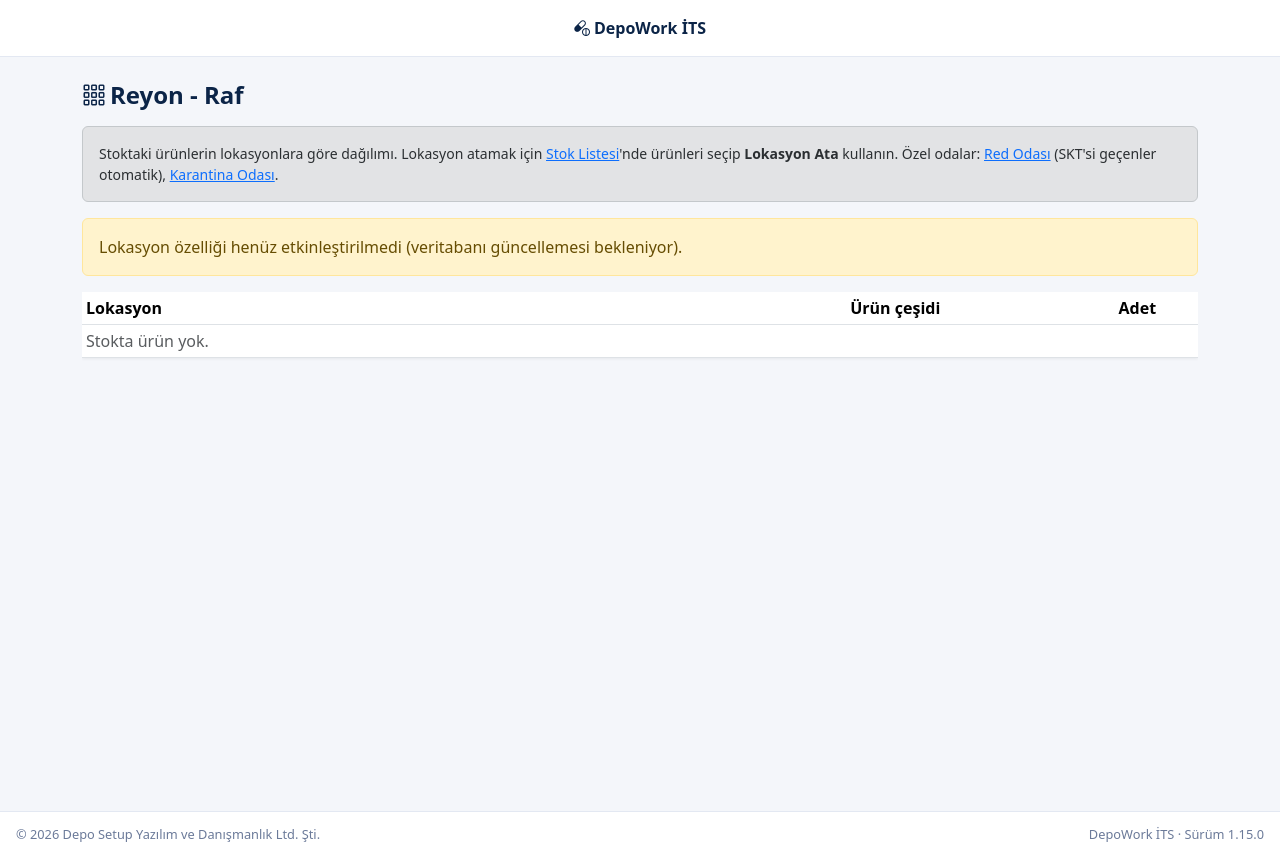
After one commit to deposetup/DepoWorkits, a Laravel app: template resources/views/stok/reyon-raf.blade.php in a window 1280 px wide. The commit adds this page. Run offline with Laravel 12, Linux system fonts and the light colour scheme; the template is opened without the code that fills it, so the values that code supplies are empty.

Commit message:
Reyon - Raf menüsü, Karantina Odası, Red Odası taşındı (v1.15.0)
Co-Authored-By: Claude Sonnet 5.5 <noreply@anthropic.com>

```diff
--- a/app/Models/StokKalemi.php
+++ b/app/Models/StokKalemi.php
@@ -10,6 +10,8 @@ class StokKalemi extends Model
     protected $guarded = [];
 
     public const RED_ODASI = 'Red Odası';
+
+    public const KARANTINA_ODASI = 'Karantina Odası';
 
     /** Migration henüz çalışmadıysa lokasyon özellikleri sessizce devre dışı kalır. */
     public static function lokasyonVar(): bool
--- a/config/its.php
+++ b/config/its.php
@@ -2,7 +2,7 @@
 
 return [
     // Sürüm numarası: her yayında burada artırılır (MAJOR.MINOR.PATCH).
-    'surum' => '1.14.3',
+    'surum' => '1.15.0',
     'firma' => 'Depo Setup Yazılım ve Danışmanlık Ltd. Şti.',
     'driver' => env('ITS_DRIVER', 'mock'),
     'base_url' => env('ITS_BASE_URL', 'https://itstest2.saglik.gov.tr'), // canlı: https://its2.saglik.gov.tr
--- a/resources/views/layouts/app.blade.php
+++ b/resources/views/layouts/app.blade.php
@@ -84,8 +84,12 @@
         ['Stok Listesi (Karekod)', 'bi-upc-scan', route('stok.liste'), ['stok.liste']],
         ['Stok İçe Aktar (İTS Doğrulamalı)', 'bi-cloud-download', route('stok.ice-aktar'), ['stok.ice-aktar*']],
         ['Kritik / Miad', 'bi-exclamation-triangle', route('kritik-miad'), ['kritik-miad']],
+        ['Karekod Oluşturucu', 'bi-qr-code', route('karekod.olustur'), ['karekod.olustur']],
+      ]],
+      ['Reyon - Raf', 'bi-grid-3x3-gap', null, [
+        ['Reyon - Raf Özeti', 'bi-geo-alt', route('stok.reyon-raf'), ['stok.reyon-raf']],
         ['Red Odası', 'bi-archive', route('stok.red-odasi'), ['stok.red-odasi']],
-        ['Karekod Oluşturucu', 'bi-qr-code', route('karekod.olustur'), ['karekod.olustur']],
+        ['Karantina Odası', 'bi-shield-exclamation', route('stok.karantina'), ['stok.karantina']],
       ]],
       ['Sorgular', 'bi-patch-question', null, [
         ['Durum Sorgu', 'bi-shield-check', route('durum'), ['durum*']],
--- a/resources/views/stok/liste.blade.php
+++ b/resources/views/stok/liste.blade.php
@@ -48,7 +48,8 @@
   <div class="col-auto"><button class="btn btn-dark" id="uygula"><i class="bi bi-send-check me-1"></i><span id="uygulaAd">Seçilenlere Uygula</span> (<span id="sayi">0</span>)</button></div>
   @if($durum === 'stokta' && \App\Models\StokKalemi::lokasyonVar())
   <div class="col-auto d-flex gap-1"><input name="lokasyon" list="lokOneri" class="form-control form-control-sm" placeholder="Reyon / raf (örn. Reyon A Raf 3)" maxlength="80" form="toplu"><datalist id="lokOneri">@foreach($lokasyonlar as $l)<option value="{{ $l }}">@endforeach</datalist>
-    <button class="btn btn-sm btn-outline-primary text-nowrap" formaction="{{ route('stok.lokasyon') }}" data-yerel="1"><i class="bi bi-geo-alt me-1"></i>Lokasyon Ata</button></div>
+    <button class="btn btn-sm btn-outline-primary text-nowrap" formaction="{{ route('stok.lokasyon') }}" data-yerel="1"><i class="bi bi-geo-alt me-1"></i>Lokasyon Ata</button>
+    <button class="btn btn-sm btn-warning text-nowrap" formaction="{{ route('stok.lokasyon') }}" name="lokasyon" value="{{ \App\Models\StokKalemi::KARANTINA_ODASI }}" data-yerel="1"><i class="bi bi-shield-exclamation me-1"></i>Karantinaya Al</button></div>
   @endif
   <div class="col-auto small text-muted">Bu sayfadaki ürünler seçilir; başka sayfa için ayrıca uygulayın.</div>
 </div></div>
--- /dev/null
+++ b/resources/views/stok/reyon-raf.blade.php
@@ -0,0 +1,15 @@
+@extends('layouts.app')
+@section('baslik', 'Reyon - Raf')
+@section('icerik')
+<h4><i class="bi bi-grid-3x3-gap me-1"></i>Reyon - Raf</h4>
+<div class="alert alert-secondary small">Stoktaki ürünlerin lokasyonlara göre dağılımı. Lokasyon atamak için <a href="{{ route('stok.liste') }}">Stok Listesi</a>'nde ürünleri seçip <b>Lokasyon Ata</b> kullanın. Özel odalar: <a href="{{ route('stok.red-odasi') }}">Red Odası</a> (SKT'si geçenler otomatik), <a href="{{ route('stok.karantina') }}">Karantina Odası</a>.</div>
+@unless($hazir)<div class="alert alert-warning">Lokasyon özelliği henüz etkinleştirilmedi (veritabanı güncellemesi bekleniyor).</div>@endunless
+<div class="table-responsive"><table class="table table-sm bg-white align-middle">
+<thead><tr><th>Lokasyon</th><th class="text-end">Ürün çeşidi</th><th class="text-end">Adet</th><th></th></tr></thead><tbody>
+@forelse($satirlar as $s)
+<tr><td>@if($s->lokasyon === \App\Models\StokKalemi::RED_ODASI)<span class="badge text-bg-danger">{{ $s->lokasyon }}</span>@elseif($s->lokasyon === \App\Models\StokKalemi::KARANTINA_ODASI)<span class="badge text-bg-warning">{{ $s->lokasyon }}</span>@else{{ $s->lokasyon ?: 'Lokasyonsuz' }}@endif</td>
+<td class="text-end">{{ $s->cesit }}</td><td class="text-end fw-semibold">{{ $s->adet }}</td>
+<td class="text-end"><a class="btn btn-sm btn-outline-primary" href="{{ route('stok.liste', ['lokasyon' => $s->lokasyon ?: '-']) }}"><i class="bi bi-upc-scan me-1"></i>Ürünler</a></td></tr>
+@empty<tr><td colspan="4" class="text-muted">Stokta ürün yok.</td></tr>@endforelse
+</tbody></table></div>
+@endsection
--- a/routes/web.php
+++ b/routes/web.php
@@ -32,7 +32,10 @@ Route::middleware(['auth', 'musteri-gozu', 'kvkk'])->group(function () {
     Route::middleware('lisans:salt_okunur')->group(function () {
         Route::get('/', [DashboardController::class, 'index'])->name('home');
         Route::get('/stok', [StokController::class, 'index'])->name('stok');
-        Route::get('/stok/red-odasi', [StokController::class, 'redOdasi'])->name('stok.red-odasi');
+        Route::get('/reyon-raf', [StokController::class, 'reyonRaf'])->name('stok.reyon-raf');
+        Route::get('/reyon-raf/red-odasi', [StokController::class, 'redOdasi'])->name('stok.red-odasi');
+        Route::get('/reyon-raf/karantina-odasi', [StokController::class, 'karantinaOdasi'])->name('stok.karantina');
+        Route::redirect('/stok/red-odasi', '/reyon-raf/red-odasi');
         Route::get('/stok/barkod', [StokController::class, 'barkod'])->name('stok.barkod');
         Route::view('/karekod-olustur', 'stok.karekod-olustur')->name('karekod.olustur');
         Route::get('/kritik-miad', [StokController::class, 'kritikMiad'])->name('kritik-miad');
```
Also changed, not shown: app/Http/Controllers/StokController.php (+29 -4 lines), resources/views/stok/red-odasi.blade.php (+8 -4 lines), tests/Feature/LokasyonTest.php (+12 -0 lines).
